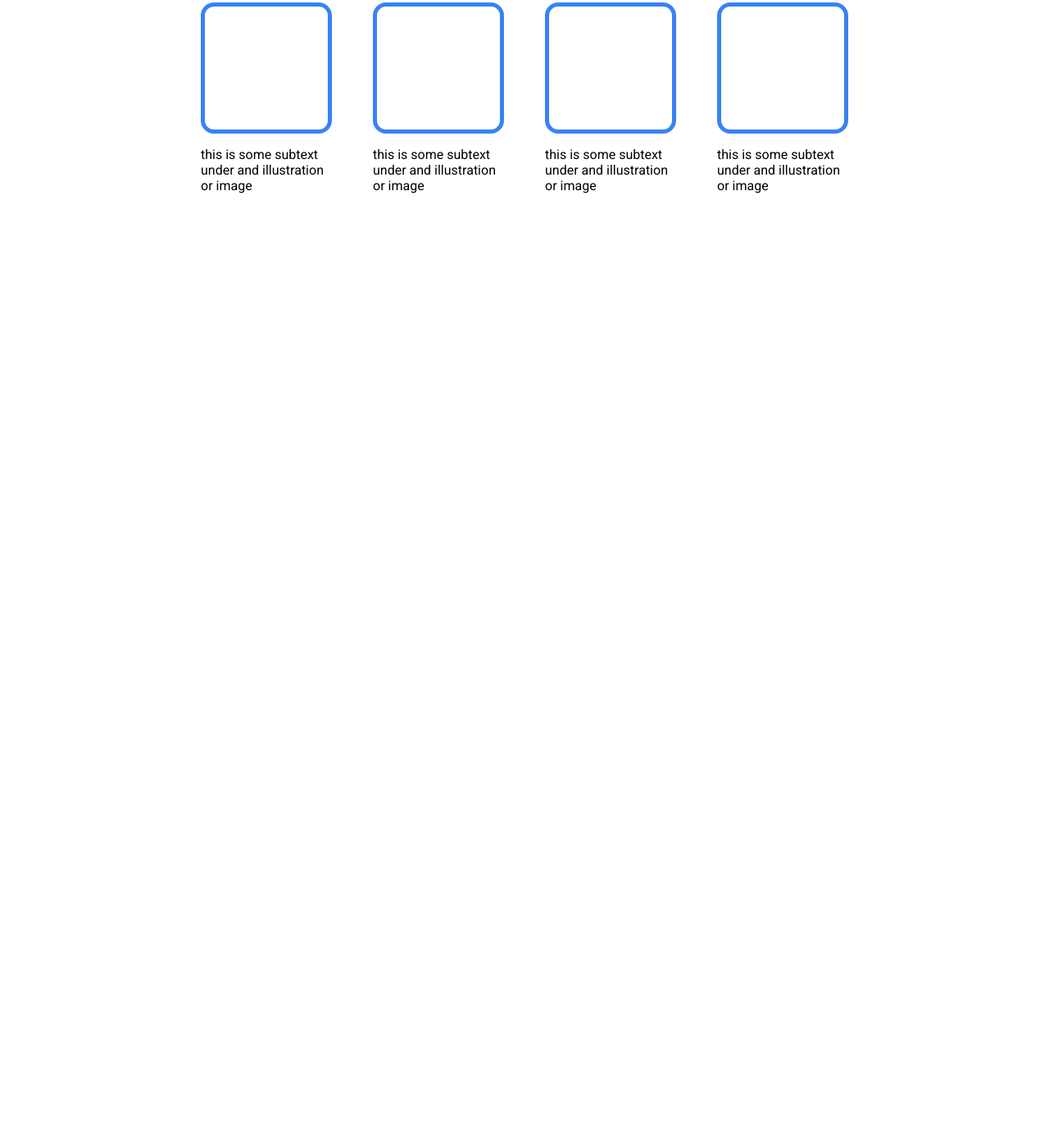
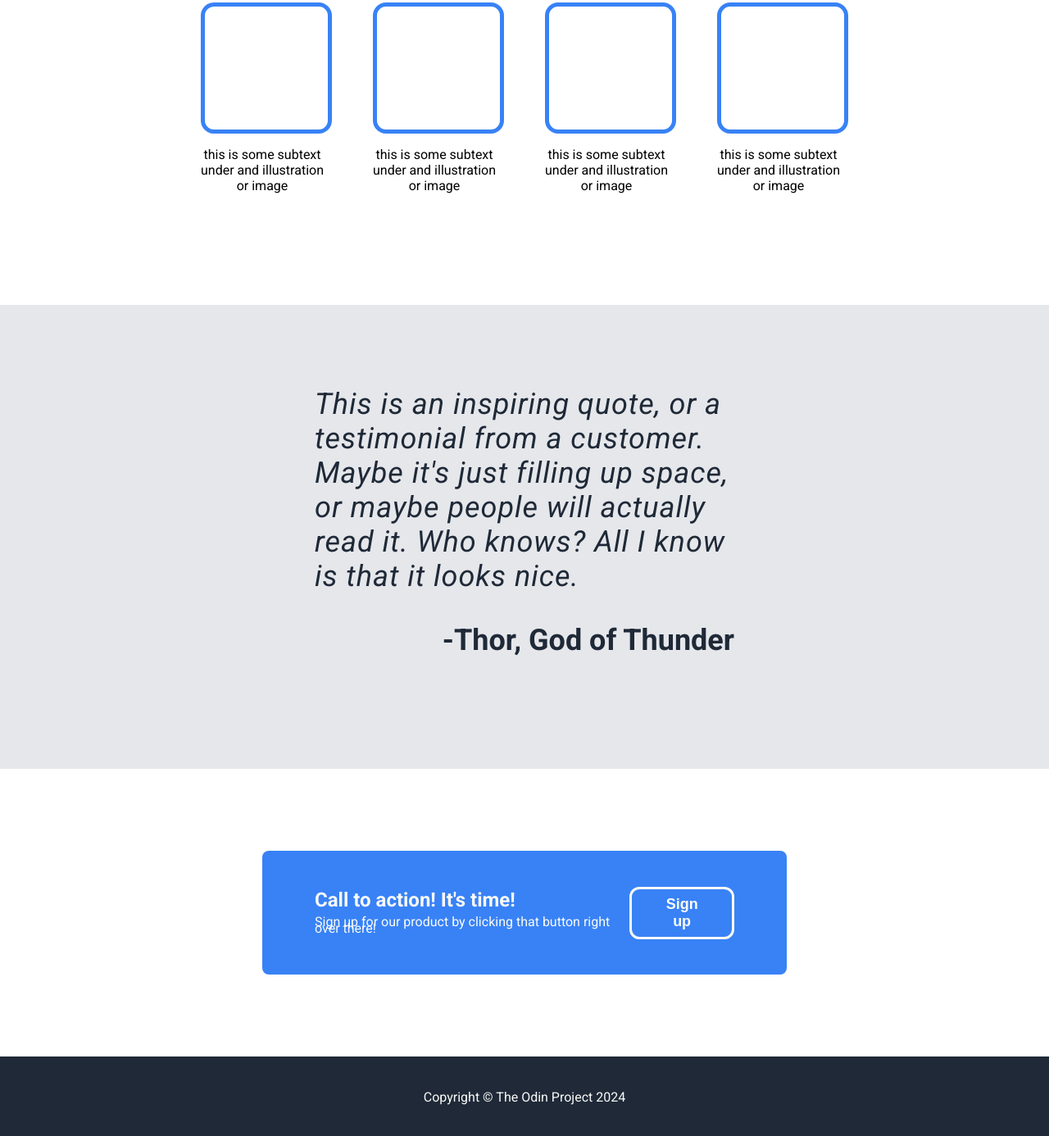
Before and after one commit to Arudasu/web-page, a plain HTML site: page index.html in a window 1280 px wide. Shown: the part 842-2228 px from the top of the page at 82% size. Before the commit the page ends 1110 px from the top, so only its background shows below. Drawn offline with Linux system fonts and the light colour scheme.

Commit message:
Added remaining quote, call to action and footer.

```diff
--- a/index.html
+++ b/index.html
@@ -52,16 +52,26 @@
         </div>
 
 
-    <div class="section quote">
-        <div></div>
+    <div class="quote">
+        <div>
+            <i>This is an inspiring quote, or a testimonial from a customer. Maybe it's just filling up space, or maybe people will actually read it. Who knows? All I know is that it looks nice.</i>
+            <p>-Thor, God of Thunder</p>
+        </div>
     </div>
 
-    <div class="section bottom">
-        <div></div>
+    <div class="bottom">
+        <div class="call-to-action">
+            <div>
+                <h2>Call to action! It's time!</h2>
+                <p>Sign up for our product by clicking that button right over there!</p>
+            </div>
+
+            <button>Sign up</button>
+        </div>
     </div>
 
     <div class="footer">
-        <p></p>
+        <p>Copyright &copy; The Odin Project 2024</p>
     </div>
 
 </body>
--- a/style.css
+++ b/style.css
@@ -19,7 +19,7 @@ body{
 .header p{
     font-size: 24px;
     color: #F9FAF8;
-    font-weight: 700;
+    font-weight: bold;
     letter-spacing: 1px;
     margin: 0px;
 
@@ -62,7 +62,7 @@ body{
 .top h2{
     font-size: 48px;
     color: #F9FAF8;
-    font-weight: 700;
+    font-weight: bold;
 }
 
 .top p{
@@ -90,7 +90,9 @@ h3{
     display: flex;
     justify-content: center;
     align-items: center;
+    text-align: center;
     gap: 50px;
+    margin-bottom: 120px;
 }
 
 .box div{
@@ -106,6 +108,59 @@ h3{
     width: 150px;
 }
 
-/*{
-    border: 1px solid;
+.quote{
+    background-color: #E5E7EB;
+    display: flex;
+    justify-content: space-around;
+    align-items: center;
+    padding: 100px 30%;
 }
+
+.quote i,
+.quote p{
+    color: #1F2937;
+    font-size: 36px;
+}
+
+.quote i{
+    letter-spacing: 1px;
+    font-weight: light;
+}
+
+.quote p{
+    font-weight: bold;
+    text-align: right;
+}
+
+.bottom{
+    padding: 100px 25%;
+}
+
+.call-to-action{
+    background-color: #3882F6;
+    border-radius: 8px;
+    color: #F9FAF8;
+    line-height: 0.5em;
+    display: flex;
+    flex: 1;
+    justify-content: space-between;
+    align-items: center;
+    padding: 36px 10%;
+}
+
+.call-to-action button{
+    font-weight: 700;
+    font-size: 18px;
+    border-radius: 12px;
+    border: 3px solid #F9FAF8;
+    color: #F9FAF8;
+    background-color: #3882F6;
+    padding: 8px 32px;
+}
+
+.footer{
+    background-color: #1F2937;
+    color: #F9FAF8;
+    text-align: center;
+    padding: 24px 0;
+}
```
